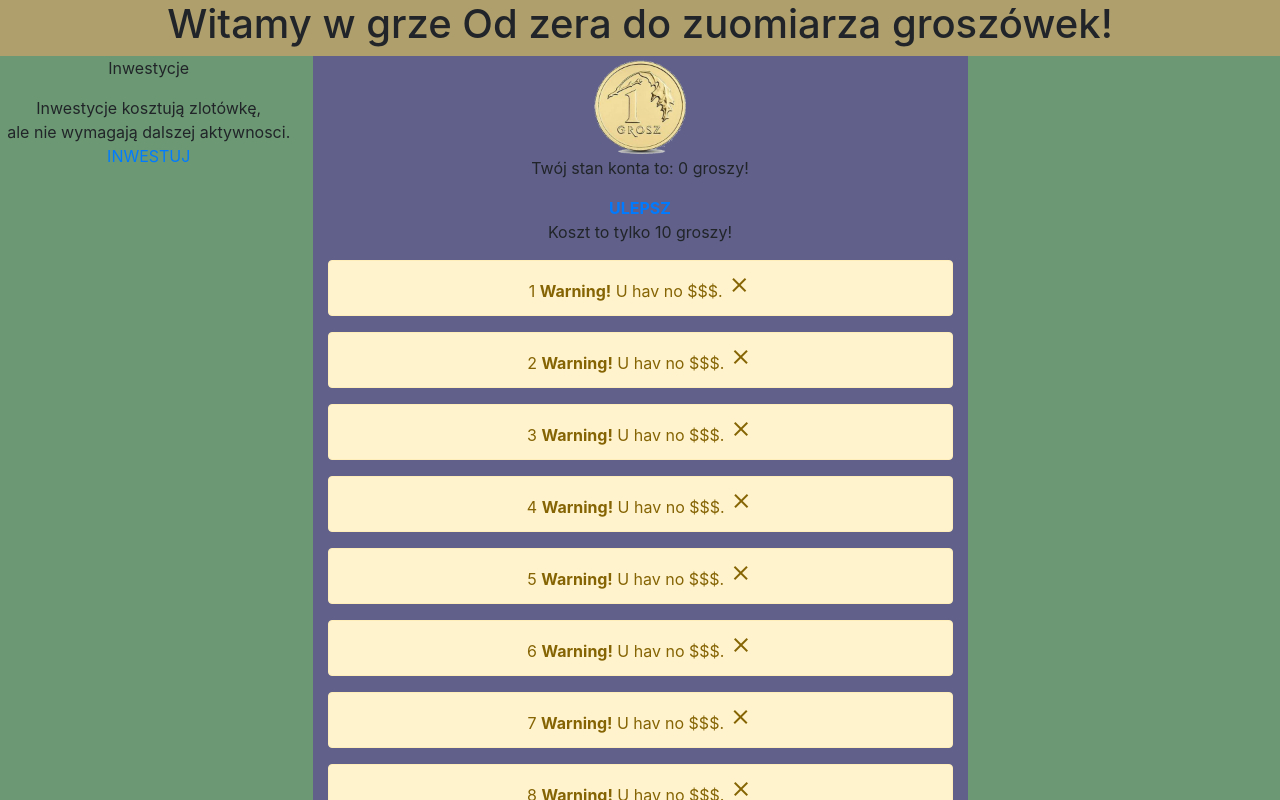
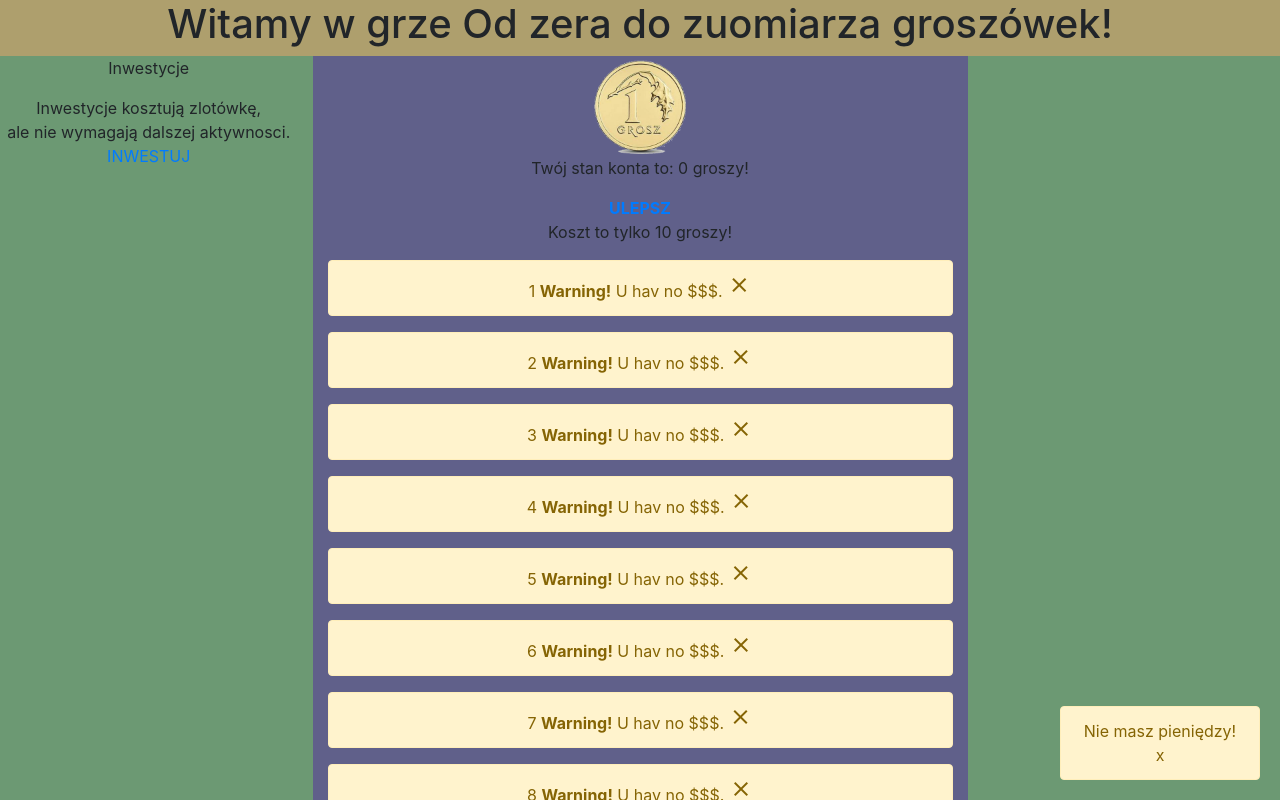
Before and after one commit to KrzysztofWojnar/od-zera-do-zuomiarza-groszowek, an Angular app: page / in a window 1280 px wide. Both pictures are taken after a click on the link "INWESTUJ". Shown: the top 800 px of the page. Built offline with nearby package versions, Linux system fonts and the light colour scheme.

Commit message:
Podsumowanie 20.07.2018

```diff
--- a/src/app/Objects/IncomeEntity.ts
+++ b/src/app/Objects/IncomeEntity.ts
@@ -1,5 +1,6 @@
 import { NoCashAlertComponent } from "../no-cash-alert/no-cash-alert.component";
 import { Account } from '../Objects/Account';
+import { NotificationBoxComponent } from "../notification-box/notification-box.component";
 
 export class IncomeEntity {
     className: string;
@@ -25,6 +26,7 @@ export class IncomeEntity {
             this.onEvent();
             this.income = this.incomeTemp + this.upgradeValue;
           } else {
+            NotificationBoxComponent.addNotification("Nie masz pieniędzy!");
             NoCashAlertComponent.isVisible = true;
          }
     }
--- a/src/app/no-cash-alert/no-cash-alert.component.ts
+++ b/src/app/no-cash-alert/no-cash-alert.component.ts
@@ -1,4 +1,5 @@
 import { Component, OnInit } from '@angular/core';
+import { NotificationBoxComponent } from '../notification-box/notification-box.component';
 
 @Component({
   selector: 'app-no-cash-alert',
@@ -9,6 +10,8 @@ export class NoCashAlertComponent implements OnInit {
 
   constructor() {
     NoCashAlertComponent.isVisible = false;
+/*     for (let i=0; i<=10; i++) { */
+    /* } */
   }
   close() {
     NoCashAlertComponent.isVisible = false;
--- a/src/app/notification-box/notification-box.component.html
+++ b/src/app/notification-box/notification-box.component.html
@@ -1,5 +1,5 @@
 <div id="notificationBox">
-  <div *ngFor="let notification of notifications">
+  <div *ngFor="let notification of getNotifications()">
     <app-notification [alert]=notification></app-notification>
 
   </div>
--- a/src/app/notification-box/notification-box.component.ts
+++ b/src/app/notification-box/notification-box.component.ts
@@ -9,18 +9,21 @@ import { NotificationComponent } from './notification/notification.component';
 export class NotificationBoxComponent implements OnInit {
 
   private static notifications: any[];
-
+  getNotifications():any[]{
+return NotificationBoxComponent.notifications;
+  }
   constructor() {
     NotificationBoxComponent.notifications = [];
-    for (let i=0; i<=10; i++) {
-      NotificationBoxComponent.notifications.push(i);
-    }
+
   }
 
   ngOnInit() {
   }
 
-  static addNotification (alert:any) {
+  public static addNotification(alert: any) {
+    if (NotificationBoxComponent.notifications === undefined) {
+      NotificationBoxComponent.notifications = [];
+    }
     NotificationBoxComponent.notifications.push(alert);
   }
 }
```
Also changed, not shown: src/app/app.component.ts (line endings or trailing spaces).
